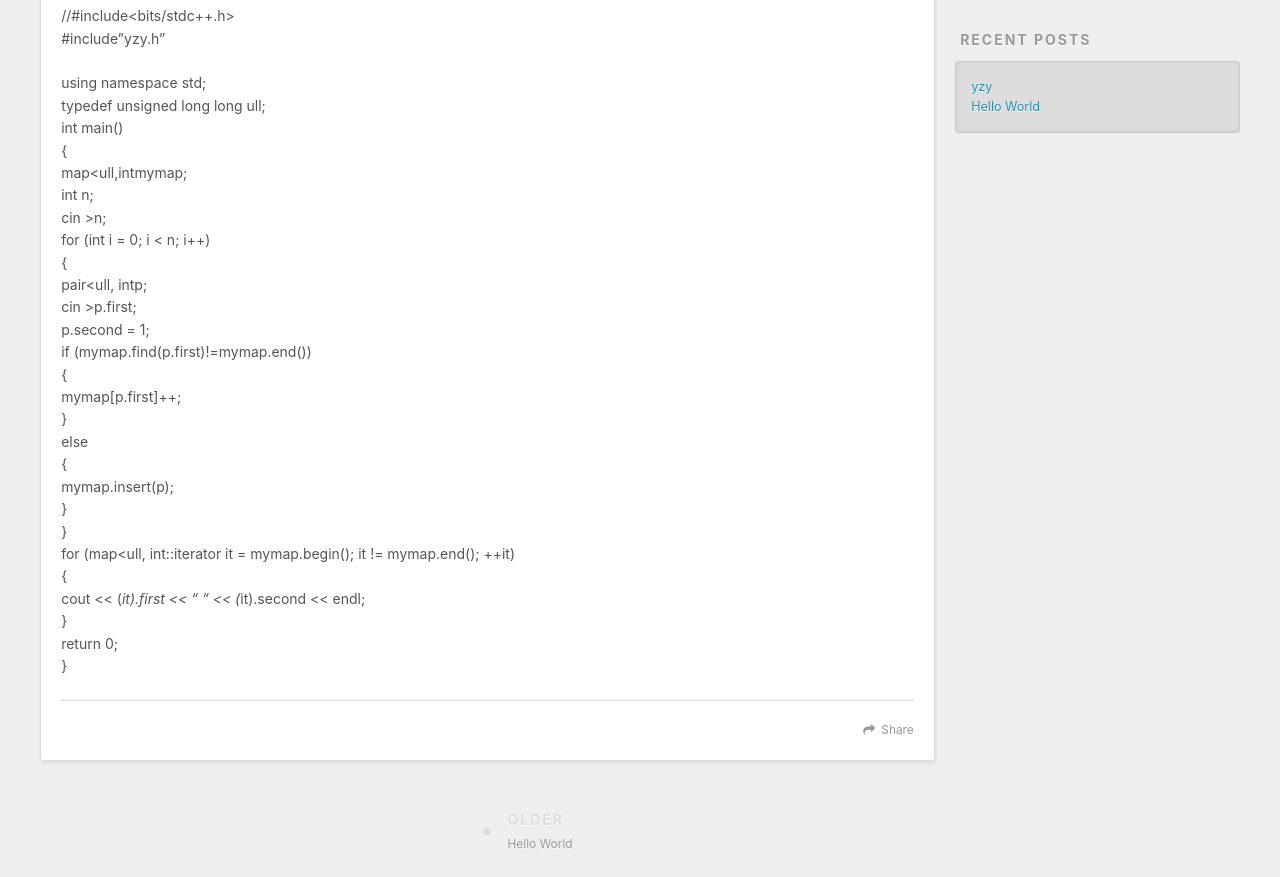
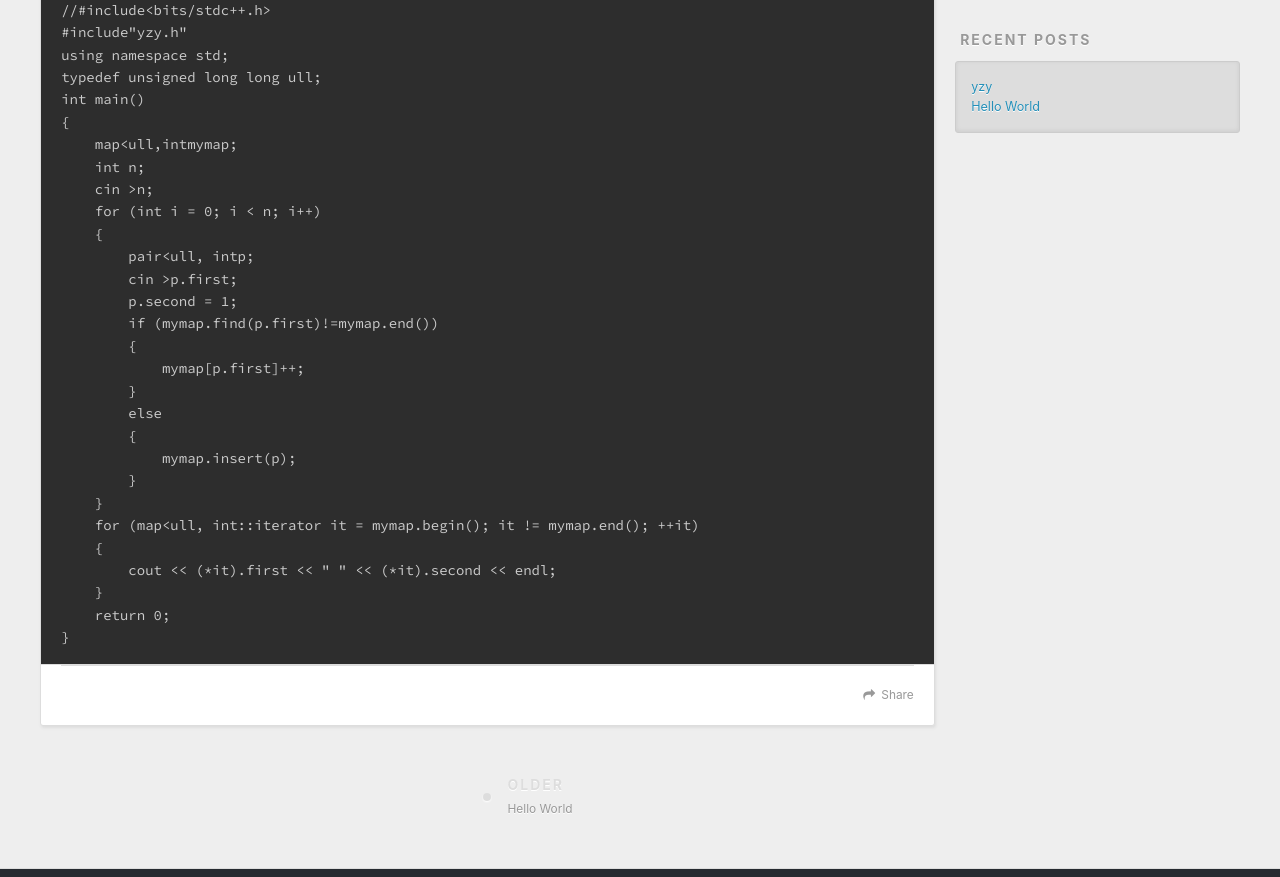
Before and after one commit to beliefy/beliefy.github.io, a plain HTML site: page 2020/02/23/yzy/index.html in a window 1280 px wide. Shown: the part 448-1325 px from the top of the page. Drawn offline with nearby package versions, Linux system fonts and the light colour scheme.

Commit message:
Site updated: 2020-02-23 11:28:51

```diff
--- a/2020/02/23/yzy/index.html
+++ b/2020/02/23/yzy/index.html
@@ -7,15 +7,15 @@
 
   <title>yzy | Hexo</title>
   <meta name="viewport" content="width=device-width, initial-scale=1, maximum-scale=1">
-  <meta name="description" content="&#x2F;&#x2F;#include&lt;bits&#x2F;stdc++.h&gt;#include”yzy.h” using namespace std;typedef unsigned long long ull;int main(){    map&lt;ull,intmymap;    int n;    cin &gt;n;    for (int i &#x3D; 0; i &lt; n; i++)    {">
+  <meta name="description" content="&#x2F;&#x2F;#include&lt;bits&#x2F;stdc++.h&gt; #include&quot;yzy.h&quot; using namespace std; typedef unsigned long long ull; int main() {     map&lt;ull,intmymap;     int n;     cin &gt;n;     for (int i &#x3D; 0; i &amp;lt">
 <meta property="og:type" content="article">
 <meta property="og:title" content="yzy">
 <meta property="og:url" content="http://yoursite.com/2020/02/23/yzy/index.html">
 <meta property="og:site_name" content="Hexo">
-<meta property="og:description" content="&#x2F;&#x2F;#include&lt;bits&#x2F;stdc++.h&gt;#include”yzy.h” using namespace std;typedef unsigned long long ull;int main(){    map&lt;ull,intmymap;    int n;    cin &gt;n;    for (int i &#x3D; 0; i &lt; n; i++)    {">
+<meta property="og:description" content="&#x2F;&#x2F;#include&lt;bits&#x2F;stdc++.h&gt; #include&quot;yzy.h&quot; using namespace std; typedef unsigned long long ull; int main() {     map&lt;ull,intmymap;     int n;     cin &gt;n;     for (int i &#x3D; 0; i &amp;lt">
 <meta property="og:locale" content="en_US">
 <meta property="article:published_time" content="2020-02-23T02:43:56.000Z">
-<meta property="article:modified_time" content="2020-02-23T03:21:22.765Z">
+<meta property="article:modified_time" content="2020-02-23T03:27:56.558Z">
 <meta property="article:author" content="John Doe">
 <meta name="twitter:card" content="summary">
 
@@ -88,9 +88,35 @@
 
     <div class="article-entry" itemprop="articleBody">
 
-        <p>//#include&lt;bits/stdc++.h&gt;<br>#include”yzy.h”</p>
-<p>using namespace std;<br>typedef unsigned long long ull;<br>int main()<br>{<br>    map&lt;ull,intmymap;<br>    int n;<br>    cin &gt;n;<br>    for (int i = 0; i &lt; n; i++)<br>    {<br>        pair&lt;ull, intp;<br>        cin &gt;p.first;<br>        p.second = 1;<br>        if (mymap.find(p.first)!=mymap.end())<br>        {<br>            mymap[p.first]++;<br>        }<br>        else<br>        {<br>            mymap.insert(p);<br>        }<br>    }<br>    for (map&lt;ull, int::iterator it = mymap.begin(); it != mymap.end(); ++it)<br>    {<br>        cout &lt;&lt; (<em>it).first &lt;&lt; “ “ &lt;&lt; (</em>it).second &lt;&lt; endl;<br>    }<br>    return 0;<br>}</p>
-
+        <pre><code>//#include&lt;bits/stdc++.h&gt;
+#include&quot;yzy.h&quot;
+using namespace std;
+typedef unsigned long long ull;
+int main()
+{
+    map&lt;ull,intmymap;
+    int n;
+    cin &gt;n;
+    for (int i = 0; i &lt; n; i++)
+    {
+        pair&lt;ull, intp;
+        cin &gt;p.first;
+        p.second = 1;
+        if (mymap.find(p.first)!=mymap.end())
+        {
+            mymap[p.first]++;
+        }
+        else
+        {
+            mymap.insert(p);
+        }
+    }
+    for (map&lt;ull, int::iterator it = mymap.begin(); it != mymap.end(); ++it)
+    {
+        cout &lt;&lt; (*it).first &lt;&lt; &quot; &quot; &lt;&lt; (*it).second &lt;&lt; endl;
+    }
+    return 0;
+}</code></pre>
 
     </div>
     <footer class="article-footer">
```
Also changed, not shown: index.html (+29 -3 lines).
